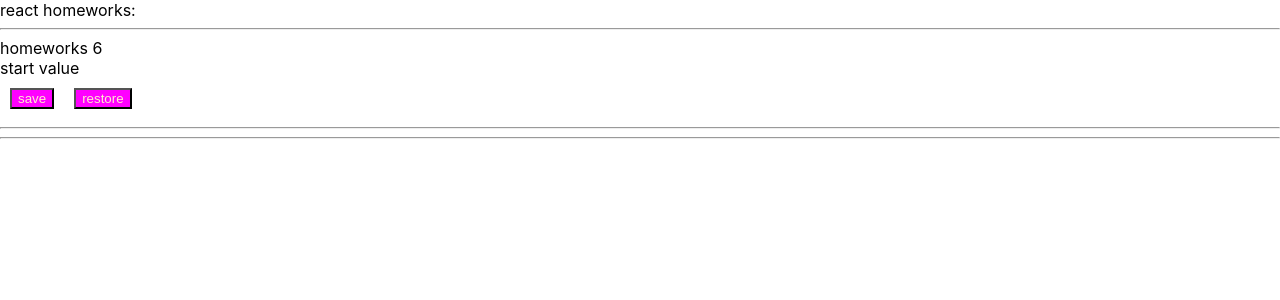
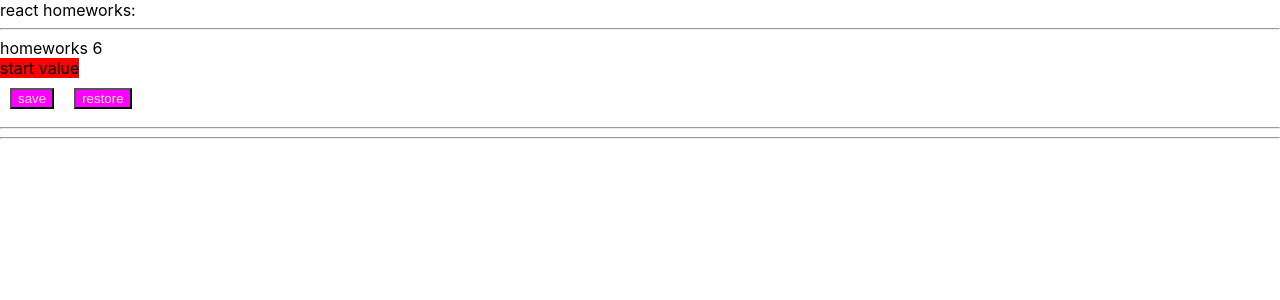
Before and after one commit to DmitriAleks/DZ, a React (Create React App) app in the folder TrubeDz/: page / in a window 1280 px wide. Shown: the top 300 px of the page. Built offline with nearby package versions, Linux system fonts and the light colour scheme.

Commit message:
HWN6 added stype for span and input

```diff
--- /dev/null
+++ b/TrubeDz/src/p2-homeworks/h6/common/c4-SuperEditableSpan/SuperEditableSpan.module.css
@@ -0,0 +1,3 @@
+.span {
+    background-color: red ;
+}
--- a/TrubeDz/src/p2-homeworks/h6/common/c4-SuperEditableSpan/SuperEditableSpan.tsx
+++ b/TrubeDz/src/p2-homeworks/h6/common/c4-SuperEditableSpan/SuperEditableSpan.tsx
@@ -1,5 +1,6 @@
 import React, {DetailedHTMLProps, InputHTMLAttributes, HTMLAttributes, useState} from 'react'
 import SuperInputText from '../../../h4/common/c1-SuperInputText/SuperInputText'
+import s from './SuperEditableSpan.module.css'
 
 // тип пропсов обычного инпута
 type DefaultInputPropsType = DetailedHTMLProps<InputHTMLAttributes<HTMLInputElement>, HTMLInputElement>
@@ -23,7 +24,6 @@ const SuperEditableSpan: React.FC<SuperEditableSpanType> = (
         onBlur,
         onEnter,
         spanProps,
-
         ...restProps// все остальные пропсы попадут в объект restProps
     }
 ) => {
@@ -46,7 +46,7 @@ const SuperEditableSpan: React.FC<SuperEditableSpanType> = (
         onDoubleClick && onDoubleClick(e)
     }
 
-    const spanClassName = `${'сделать красивый стиль для спана'} ${className}`
+    const spanClassName = `${s.span} ${className? className: ''}`
 
     return (
         <>
```
